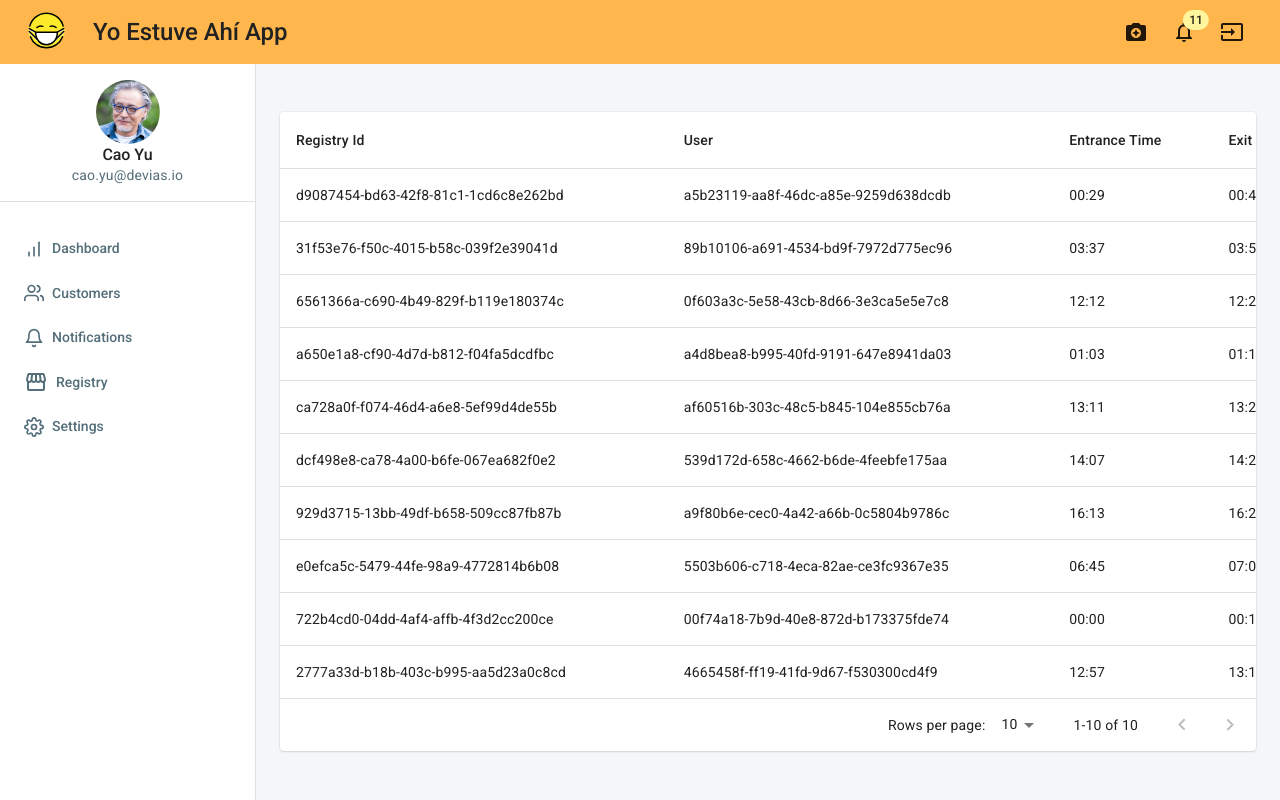
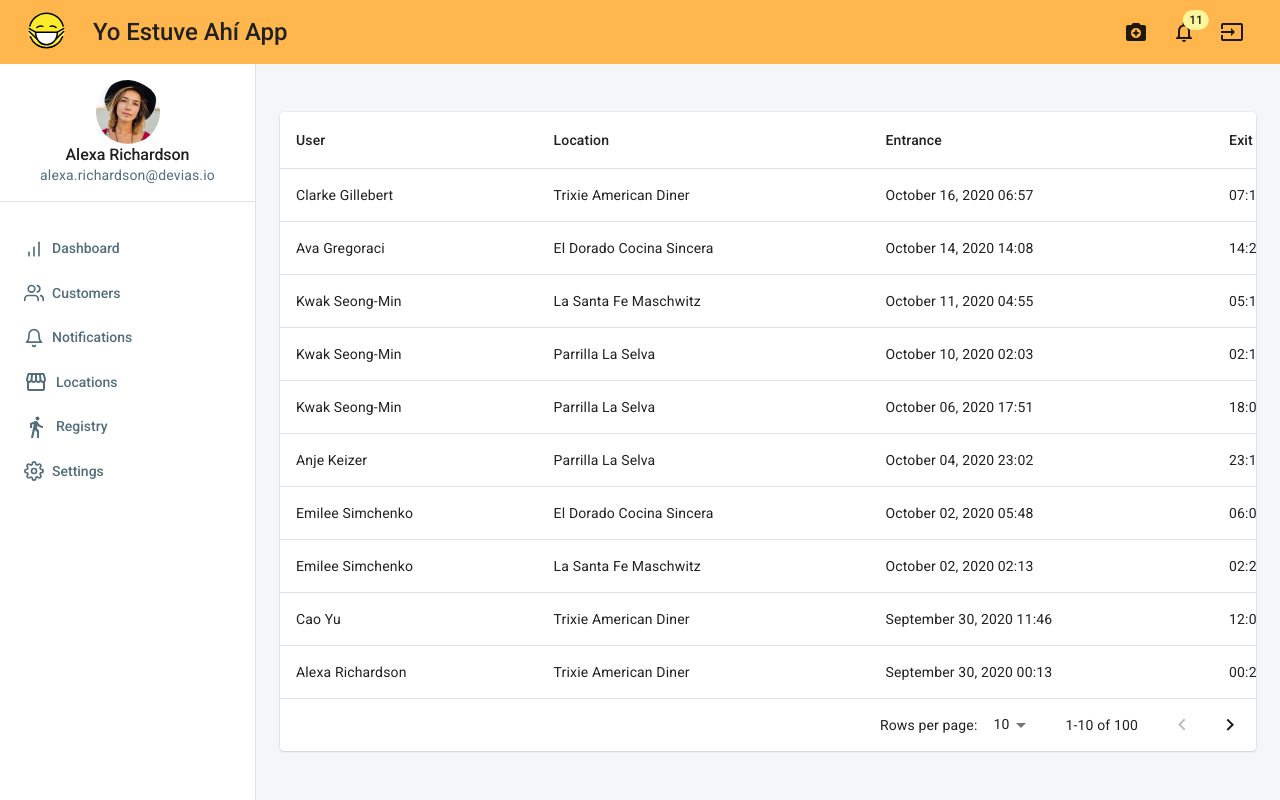
Before and after one commit to adrianbona/yoestuveahi, a React (Create React App) app: page /app/registry in a window 1280 px wide. Built offline with nearby package versions, Linux system fonts and the light colour scheme.

Commit message:
Generated link between information

```diff
--- a/src/layouts/DashboardLayout/NavBar/index.js
+++ b/src/layouts/DashboardLayout/NavBar/index.js
@@ -18,6 +18,7 @@ import {
   Users as UsersIcon
 } from 'react-feather';
 import StorefrontIcon from '@material-ui/icons/Storefront';
+import DirectionsWalk from '@material-ui/icons/DirectionsWalk';
 import NavItem from './NavItem';
 import customers from '../../../views/customer/CustomerListView/data';
 
@@ -38,8 +39,13 @@ const items = [
     title: 'Notifications'
   },
   {
+    href: '/app/locations',
+    icon: StorefrontIcon,
+    title: 'Locations'
+  },
+  {
     href: '/app/registry',
-    icon: StorefrontIcon,
+    icon: DirectionsWalk,
     title: 'Registry'
   },
   {
--- a/src/routes.js
+++ b/src/routes.js
@@ -10,6 +10,7 @@ import NotFoundView from 'src/views/errors/NotFoundView';
 import RegistryListView from 'src/views/registry/RegistryListView';
 import ScanQRCodeView from 'src/views/registry/ScanQRCodeView';
 import SettingsView from 'src/views/settings/SettingsView';
+import LocationListView from './views/location/LocationListView';
 
 const routes = [
   {
@@ -19,6 +20,7 @@ const routes = [
       { path: 'customers', element: <CustomerListView /> },
       { path: 'notifications', element: <NotificationListView /> },
       { path: 'dashboard', element: <DashboardView /> },
+      { path: 'locations', element: <LocationListView /> },
       { path: 'registry', element: <RegistryListView /> },
       { path: 'registry/scan', element: <ScanQRCodeView /> },
       { path: 'settings', element: <SettingsView /> },
--- a/src/views/customer/CustomerListView/data.js
+++ b/src/views/customer/CustomerListView/data.js
@@ -4,7 +4,7 @@ import moment from 'moment';
 const generateRandomDate = () =>
   moment(new Date(new Date() - Math.floor(Math.random() * 10000000000)));
 
-export default [
+const customers = [
   {
     id: uuid(),
     avatarUrl: '/static/images/avatars/avatar_3.png',
@@ -86,3 +86,13 @@ export default [
     phone: '801-301-7894'
   }
 ];
+
+export default customers.sort((a, b) => {
+  if (a.name < b.name) {
+    return -1;
+  }
+  if (a.name > b.name) {
+    return 1;
+  }
+  return 0;
+});
--- a/src/views/location/LocationListView/Results.js
+++ b/src/views/location/LocationListView/Results.js
@@ -1,13 +1,10 @@
 import React, { useState } from 'react';
 import clsx from 'clsx';
 import PropTypes from 'prop-types';
-import moment from 'moment';
 import PerfectScrollbar from 'react-perfect-scrollbar';
 import {
-  Avatar,
   Box,
   Card,
-  Checkbox,
   Table,
   TableBody,
   TableCell,
@@ -17,7 +14,6 @@ import {
   Typography,
   makeStyles
 } from '@material-ui/core';
-import getInitials from 'src/utils/getInitials';
 
 const useStyles = makeStyles(theme => ({
   root: {},
@@ -28,48 +24,8 @@ const useStyles = makeStyles(theme => ({
 
 const Results = ({ className, locations, ...rest }) => {
   const classes = useStyles();
-  const [selectedLocationIds, setSelectedLocationIds] = useState([]);
   const [limit, setLimit] = useState(10);
   const [page, setPage] = useState(0);
-
-  const handleSelectAll = event => {
-    let newSelectedLocationIds;
-
-    if (event.target.checked) {
-      newSelectedLocationIds = locations.map(location => location.id);
-    } else {
-      newSelectedLocationIds = [];
-    }
-
-    setSelectedLocationIds(newSelectedLocationIds);
-  };
-
-  const handleSelectOne = (event, id) => {
-    const selectedIndex = selectedLocationIds.indexOf(id);
-    let newSelectedLocationIds = [];
-
-    if (selectedIndex === -1) {
-      newSelectedLocationIds = newSelectedLocationIds.concat(
-        selectedLocationIds,
-        id
-      );
-    } else if (selectedIndex === 0) {
-      newSelectedLocationIds = newSelectedLocationIds.concat(
-        selectedLocationIds.slice(1)
-      );
-    } else if (selectedIndex === selectedLocationIds.length - 1) {
-      newSelectedLocationIds = newSelectedLocationIds.concat(
-        selectedLocationIds.slice(0, -1)
-      );
-    } else if (selectedIndex > 0) {
-      newSelectedLocationIds = newSelectedLocationIds.concat(
-        selectedLocationIds.slice(0, selectedIndex),
-        selectedLocationIds.slice(selectedIndex + 1)
-      );
-    }
-
-    setSelectedLocationIds(newSelectedLocationIds);
-  };
 
   const handleLimitChange = event => {
     setLimit(event.target.value);
@@ -86,62 +42,34 @@ const Results = ({ className, locations, ...rest }) => {
           <Table>
             <TableHead>
               <TableRow>
-                <TableCell padding="checkbox">
-                  <Checkbox
-                    checked={selectedLocationIds.length === locations.length}
-                    color="primary"
-                    indeterminate={
-                      selectedLocationIds.length > 0 &&
-                      selectedLocationIds.length < locations.length
-                    }
-                    onChange={handleSelectAll}
-                  />
-                </TableCell>
                 <TableCell>Name</TableCell>
-                <TableCell>Email</TableCell>
-                <TableCell>Location</TableCell>
-                <TableCell>Phone</TableCell>
-                <TableCell>Registration date</TableCell>
+                <TableCell>Description</TableCell>
+                <TableCell>Address</TableCell>
+                <TableCell>Max Capacity</TableCell>
+                <TableCell>Created By</TableCell>
+                <TableCell>Created On</TableCell>
               </TableRow>
             </TableHead>
             <TableBody>
               {locations
                 .slice(page * limit, (page + 1) * limit)
                 .map(location => (
-                  <TableRow
-                    hover
-                    key={location.id}
-                    selected={selectedLocationIds.indexOf(location.id) !== -1}
-                  >
-                    <TableCell padding="checkbox">
-                      <Checkbox
-                        checked={
-                          selectedLocationIds.indexOf(location.id) !== -1
-                        }
-                        onChange={event => handleSelectOne(event, location.id)}
-                        value="true"
-                      />
-                    </TableCell>
+                  <TableRow hover key={location.id}>
                     <TableCell>
                       <Box alignItems="center" display="flex">
-                        <Avatar
-                          className={classes.avatar}
-                          src={location.avatarUrl}
-                        >
-                          {getInitials(location.name)}
-                        </Avatar>
                         <Typography color="textPrimary" variant="body1">
                           {location.name}
                         </Typography>
                       </Box>
                     </TableCell>
-                    <TableCell>{location.email}</TableCell>
+                    <TableCell>{location.description}</TableCell>
                     <TableCell>
-                      {`${location.address.city}, ${location.address.state}, ${location.address.country}`}
+                      {`${location.city}, ${location.state}, ${location.country}`}
                     </TableCell>
-                    <TableCell>{location.phone}</TableCell>
+                    <TableCell>{location.maximumCapacity}</TableCell>
+                    <TableCell>{location.createdBy.name}</TableCell>
                     <TableCell>
-                      {moment(location.createdAt).format('DD/MM/YYYY')}
+                      {location.createdAt.format('DD/MM/YYYY')}
                     </TableCell>
                   </TableRow>
                 ))}
--- a/src/views/location/LocationListView/data.js
+++ b/src/views/location/LocationListView/data.js
@@ -1,4 +1,11 @@
 import { v4 as uuid } from 'uuid';
+import moment from 'moment';
+import customers from '../../customer/CustomerListView/data';
+
+const generateRandomDate = () =>
+  moment(new Date(new Date() - Math.floor(Math.random() * 10000000000)));
+
+const generateRandomCustomer = () => customers[Math.floor(Math.random() * 10)];
 
 export default [
   {
@@ -13,8 +20,8 @@ export default [
     state: 'West Virginia',
     city: 'Parkersburg',
     street: '2849 Fulton Street',
-    createdAt: 1555016400000,
-    createdBy: uuid()
+    createdAt: generateRandomDate(),
+    createdBy: generateRandomCustomer()
   },
   {
     id: uuid(),
@@ -28,8 +35,8 @@ export default [
     state: 'Bristow',
     city: 'Iowa',
     street: '1865  Pleasant Hill Road',
-    createdAt: 1555016400000,
-    createdBy: uuid()
+    createdAt: generateRandomDate(),
+    createdBy: generateRandomCustomer()
   },
   {
     id: uuid(),
@@ -43,8 +50,8 @@ export default [
     state: 'Utah',
     city: 'Salt Lake City',
     street: '368 Lamberts Branch Road',
-    createdAt: 1555016400000,
-    createdBy: uuid()
+    createdAt: generateRandomDate(),
+    createdBy: generateRandomCustomer()
   },
   {
     id: uuid(),
@@ -58,8 +65,8 @@ export default [
     state: 'Michigan',
     city: 'Detroit',
     street: '3934  Wildrose Lane',
-    createdAt: 1555016400000,
-    createdBy: uuid()
+    createdAt: generateRandomDate(),
+    createdBy: generateRandomCustomer()
   },
   {
     id: uuid(),
@@ -73,7 +80,7 @@ export default [
     state: 'Nevada',
     city: 'Las Vegas',
     street: '1798  Hickory Ridge Drive',
-    createdAt: 1555016400000,
-    createdBy: uuid()
+    createdAt: generateRandomDate(),
+    createdBy: generateRandomCustomer()
   }
 ];
--- a/src/views/registry/RegistryListView/Results.js
+++ b/src/views/registry/RegistryListView/Results.js
@@ -41,10 +41,10 @@ const Results = ({ className, registries, ...rest }) => {
           <Table>
             <TableHead>
               <TableRow>
-                <TableCell>Registry Id</TableCell>
                 <TableCell>User</TableCell>
-                <TableCell>Entrance Time</TableCell>
-                <TableCell>Exit Time</TableCell>
+                <TableCell>Location</TableCell>
+                <TableCell>Entrance</TableCell>
+                <TableCell>Exit</TableCell>
               </TableRow>
             </TableHead>
             <TableBody>
@@ -52,10 +52,10 @@ const Results = ({ className, registries, ...rest }) => {
                 .slice(page * limit, (page + 1) * limit)
                 .map(registry => (
                   <TableRow hover key={registry.id}>
-                    <TableCell>{registry.id}</TableCell>
-                    <TableCell>{registry.userId}</TableCell>
+                    <TableCell>{registry.customer.name}</TableCell>
+                    <TableCell>{registry.location.name}</TableCell>
                     <TableCell>
-                      {registry.entranceTime.format('HH:mm')}
+                      {registry.entranceTime.format('MMMM DD, YYYY HH:mm')}
                     </TableCell>
                     <TableCell>{registry.exitTime.format('HH:mm')}</TableCell>
                   </TableRow>
--- a/src/views/registry/RegistryListView/data.js
+++ b/src/views/registry/RegistryListView/data.js
@@ -1,16 +1,23 @@
 import { v4 as uuid } from 'uuid';
 import moment from 'moment';
+import customers from '../../customer/CustomerListView/data';
+import locations from '../../location/LocationListView/data';
+
+const generateRandomCustomer = () => customers[Math.floor(Math.random() * 10)];
+
+const generateRandomLocation = () => locations[Math.floor(Math.random() * 5)];
 
 const registries = () => {
   const randomRegistries = [];
-  for (let i = 0; i < 10; i++) {
+  for (let i = 0; i < 100; i++) {
     const randomMoment = moment(
       new Date(new Date() - Math.floor(Math.random() * 10000000000))
     );
 
     randomRegistries.push({
       id: uuid(),
-      userId: uuid(),
+      customer: generateRandomCustomer(),
+      location: generateRandomLocation(),
       entranceTime: randomMoment,
       exitTime: randomMoment.clone().add(15, 'minutes')
     });
@@ -18,4 +25,6 @@ const registries = () => {
   return randomRegistries;
 };
 
-export default registries();
+export default registries().sort(
+  (a, b) => b.entranceTime.unix() - a.entranceTime.unix()
+);
```
